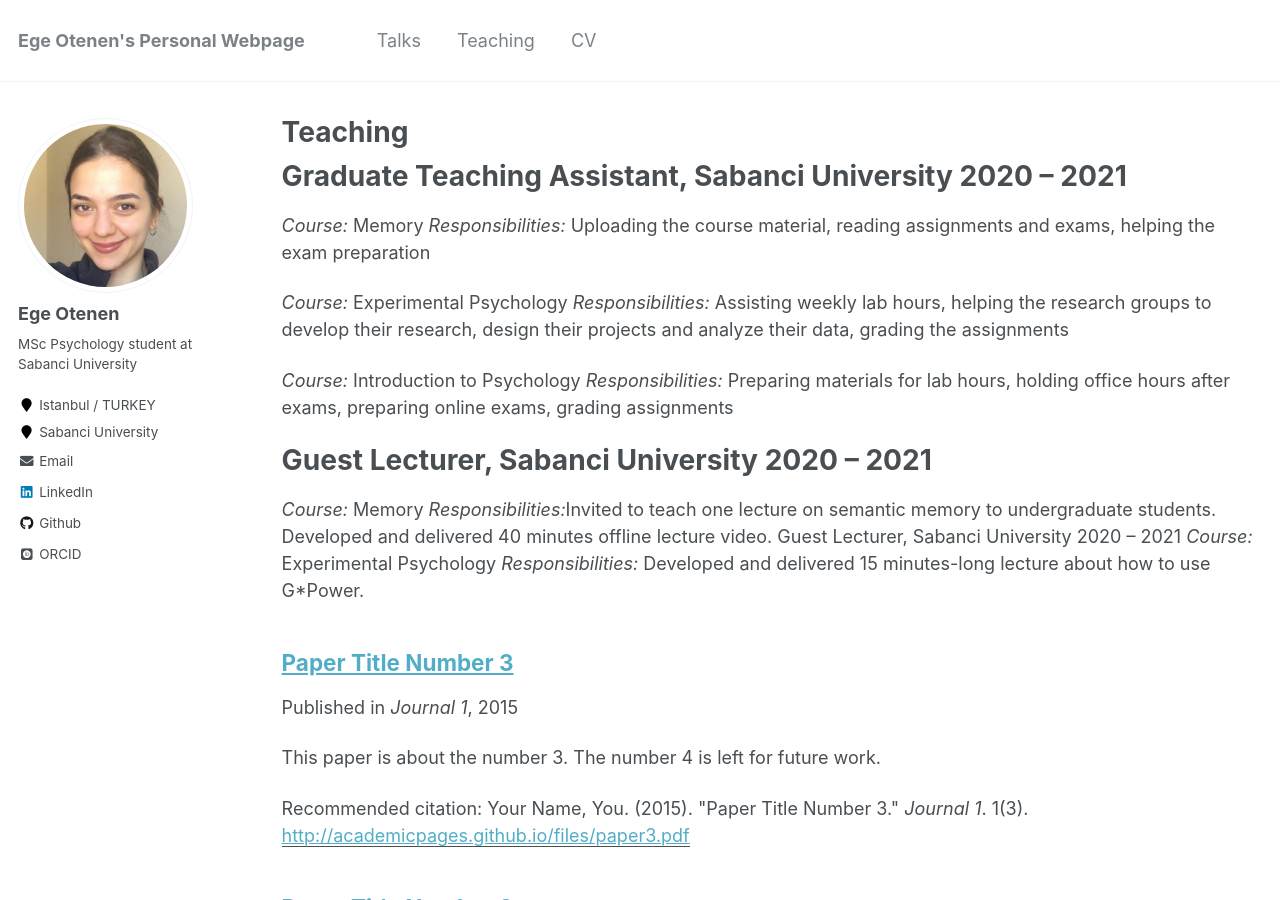
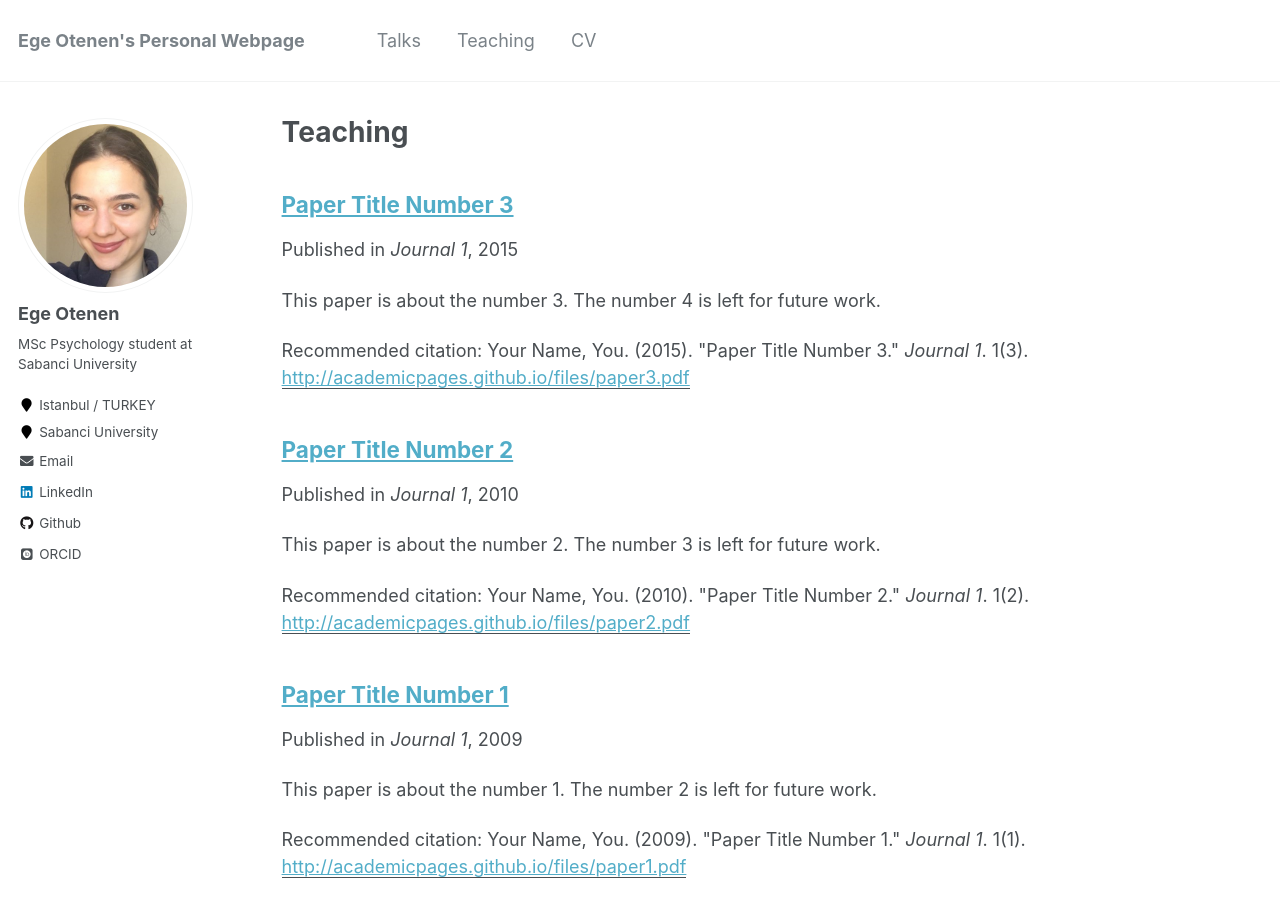
Before and after one commit to egeotenen/egeotenen.github.io, a Jekyll site: the page built from _pages/publications.md, in a window 1280 px wide and 900 px high. Built offline with Jekyll 4.4.1, drawn with Linux system fonts in a browser that asks for light colours; some web fonts are replaced.

Commit message:
Update publications.md

```diff
--- a/_pages/publications.md
+++ b/_pages/publications.md
@@ -4,25 +4,6 @@ title: "Teaching"
 permalink: /research/
 author_profile: true
 ---
-Graduate Teaching Assistant, Sabanci University			            2020 – 2021
-===============================================================================
-*Course:* Memory
-*Responsibilities:*  Uploading the course material, reading assignments and exams, helping the exam preparation
-
-*Course:* Experimental Psychology
-*Responsibilities:* Assisting weekly lab hours, helping the research groups to develop their research, design their projects and analyze their data, grading the assignments
-
-*Course:* Introduction to Psychology
-*Responsibilities:* Preparing materials for lab hours, holding office hours after exams, preparing online exams, grading assignments
-
-Guest Lecturer, Sabanci University					            2020 – 2021
-===========================================================================================
-*Course:* Memory
-*Responsibilities:*Invited to teach one lecture on semantic memory to undergraduate students. Developed and delivered 40 minutes offline lecture video.
-Guest Lecturer, Sabanci University						 2020 – 2021
-*Course:* Experimental Psychology
-*Responsibilities:* Developed and delivered 15 minutes-long lecture about how to use G*Power.
-
 
 {% if author.googlescholar %}
   You can also find my articles on <u><a href="{{author.googlescholar}}">my Google Scholar profile</a>.</u>
```
